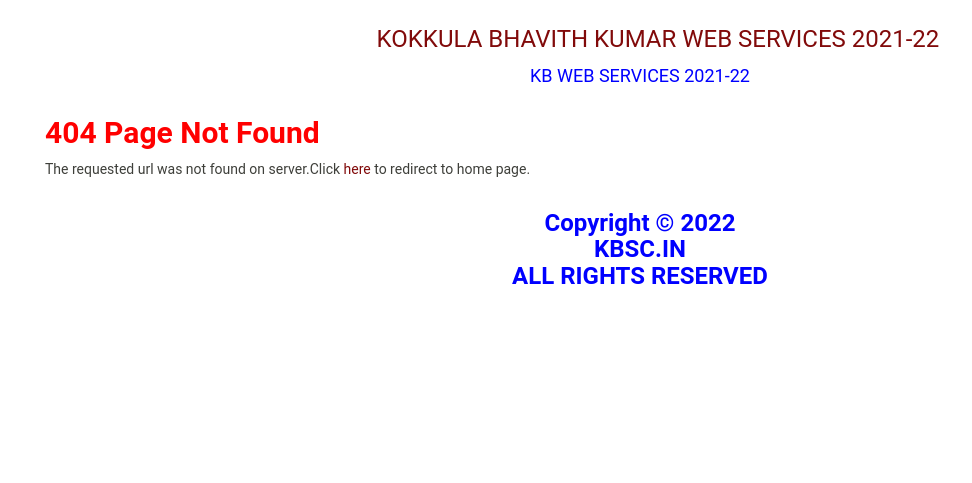
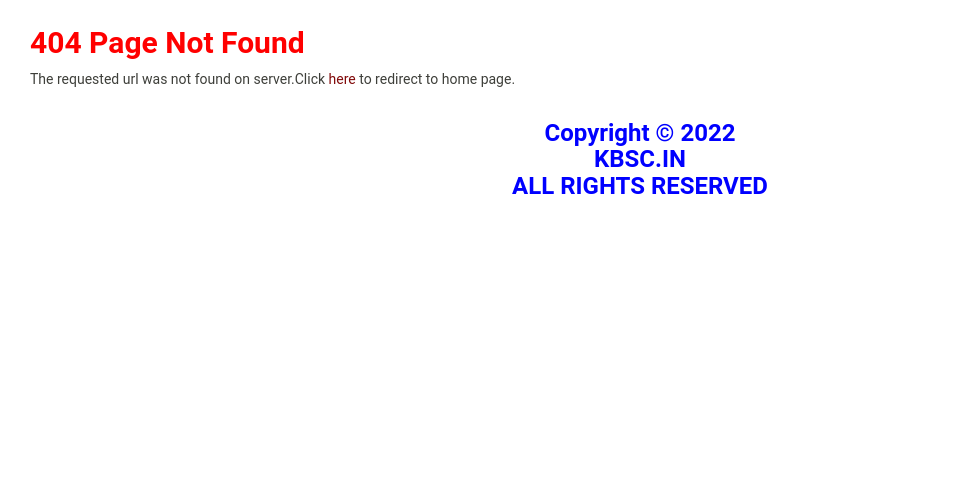
Before and after one commit to Bhavith-123/app-23, a Flask app: template templates/page_not_found.html in a window 1280 px wide. Shown: the part 64-547 px from the top of the page, without its empty margins (0-972 px from the left). Run offline with Flask 2, Linux system fonts and the light colour scheme; the template is opened without the code that fills it, so the values that code supplies are empty; some libraries are stand-ins or nearby versions.

Commit message:
Update page_not_found.html

```diff
--- a/templates/page_not_found.html
+++ b/templates/page_not_found.html
@@ -73,21 +73,13 @@
       <div class="container-fluid main-container">
          <div class="col-md-12">
             <div class="w2p_flash alert alert-dismissible"></div>
-            <h3 align="center" style="color: #810A0A;"><img alt="KBWEBS Logo" src="/static/images/logo.png" width="30" /> KOKKULA BHAVITH KUMAR WEB SERVICES 2021-22</h3>
-            <h4 align="center" style="color: blue;"> KB WEB SERVICES 2021-22</h4>
-              <div class="container col-sm-12 col-xs-10">
-                <div class="web2py-user-form">
                   <h2 class="web2py-logo" style="color:red;"><b>404 Page Not Found</b></h2>
                   <p>The requested url was not found on server.Click <a href="/">here</b></a> to redirect to home page.
-                </div>
-              </div>
          </div>
       </div>
 
       <div class="navbar navbar-light fixed-bottom" style="bottom:0;text-align:center;font-weight:bold;">
-        <span class="web2py-logo">
           <h3 style="color:blue;"><b>Copyright &copy; 2022<br>KBSC.IN<br>ALL RIGHTS RESERVED</b></h3>
-        </span>
       </div>
 </body>
 </html>
```
